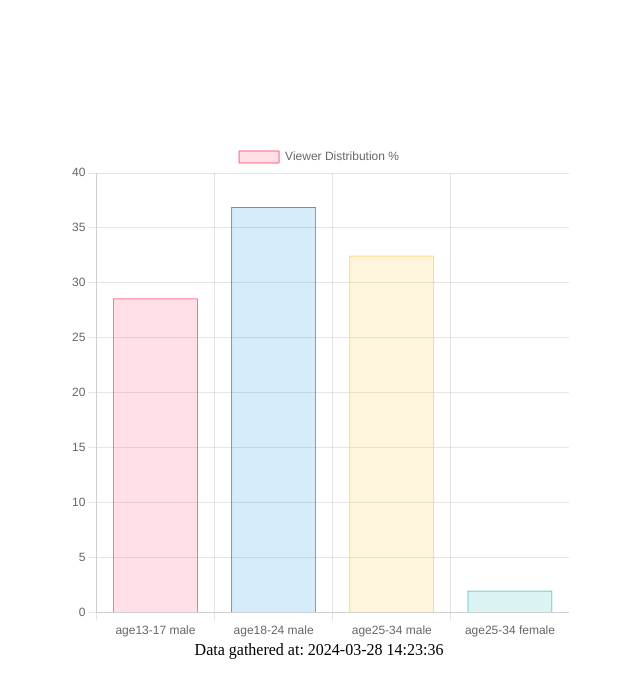
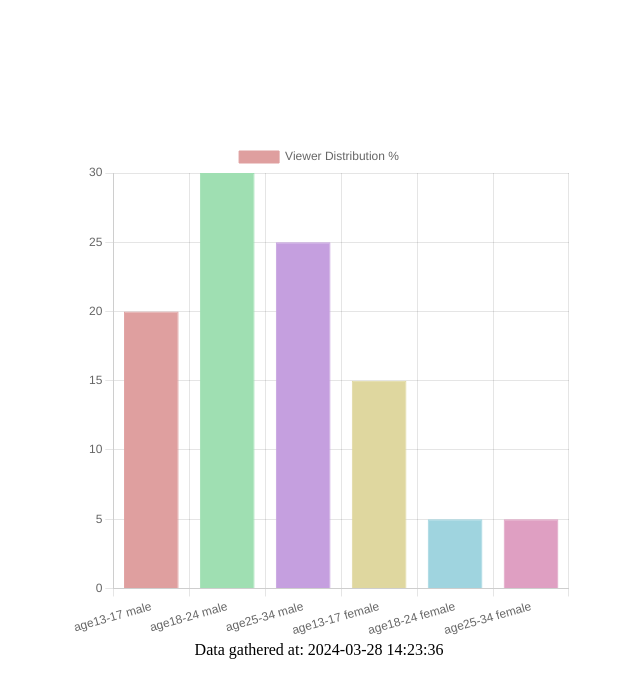
Before and after one commit to matste97/SMPBachelor, a plain HTML site: page Python test scripts/htmlTest.html in a window 1280 px wide. Shown: the whole page, without its empty margins (321-961 px from the left). Drawn offline with nearby package versions, Linux system fonts and the light colour scheme.

Commit message:
small tests with colours

```diff
--- a/Python test scripts/htmlTest.html
+++ b/Python test scripts/htmlTest.html
@@ -34,33 +34,47 @@
   {
     "gender": "male",
     "ageGroup": "age13-17",
-          "viewerPercentage": 28.6
+    "viewerPercentage": 20
   },
   {
     "gender": "male",
     "ageGroup": "age18-24",
-          "viewerPercentage": 36.9
+    "viewerPercentage": 30
   },
   {
     "gender": "male",
     "ageGroup": "age25-34",
-          "viewerPercentage": 32.5
+    "viewerPercentage": 25
+  },
+  {
+    "gender": "female",
+    "ageGroup": "age13-17",
+    "viewerPercentage": 15
+  },
+  {
+    "gender": "female",
+    "ageGroup": "age18-24",
+    "viewerPercentage": 5
   },
   {
     "gender": "female",
     "ageGroup": "age25-34",
-          "viewerPercentage": 2.0
+    "viewerPercentage": 5
   }
 ]
+
     };
 
     // Process the JSON data into Chart.js compatible format
     var labels = [];
     var data = [];
+    var backgroundColors = [];
 
-    jsonData.channelDemographic.forEach(function(item) {
+    jsonData.channelDemographic.forEach(function(item, index) {
       labels.push(item.ageGroup + " " + item.gender);
       data.push(item.viewerPercentage);
+      // Generate colors based on the viewer percentage
+      backgroundColors.push(selectColor(index));
     });
 
     // Create the chart
@@ -72,18 +86,8 @@
         datasets: [{
           label: 'Viewer Distribution %',
           data: data,
-          backgroundColor: [
-            'rgba(255, 99, 132, 0.2)',
-            'rgba(54, 162, 235, 0.2)',
-            'rgba(255, 206, 86, 0.2)',
-            'rgba(75, 192, 192, 0.2)'
-          ],
-          borderColor: [
-            'rgba(255, 99, 132, 1)',
-            'rgba(54, 162, 235, 1)',
-            'rgba(255, 206, 86, 1)',
-            'rgba(75, 192, 192, 1)'
-          ],
+          backgroundColor: backgroundColors,
+          borderColor: backgroundColors, // Use the same color for border
           borderWidth: 1
         }]
       },
@@ -92,14 +96,20 @@
           y: {
             beginAtZero: true
           }
-
         }
       }
     });
 
+    // Function to generate a color based on the number
+    function selectColor(number) {
+      const hue = number * 137.508; // use golden angle approximation
+      return `hsl(${hue},50%,75%)`;
+    }
+
     // Display datetimegathered information
     var datetimeInfo = document.getElementById('datetimeInfo');
     datetimeInfo.innerHTML = "Data gathered at: " + jsonData.DateTimeGathered;
+
   </script>
 </body>
 </html>
```
Lines whose indentation alone changed are shown as unchanged.
